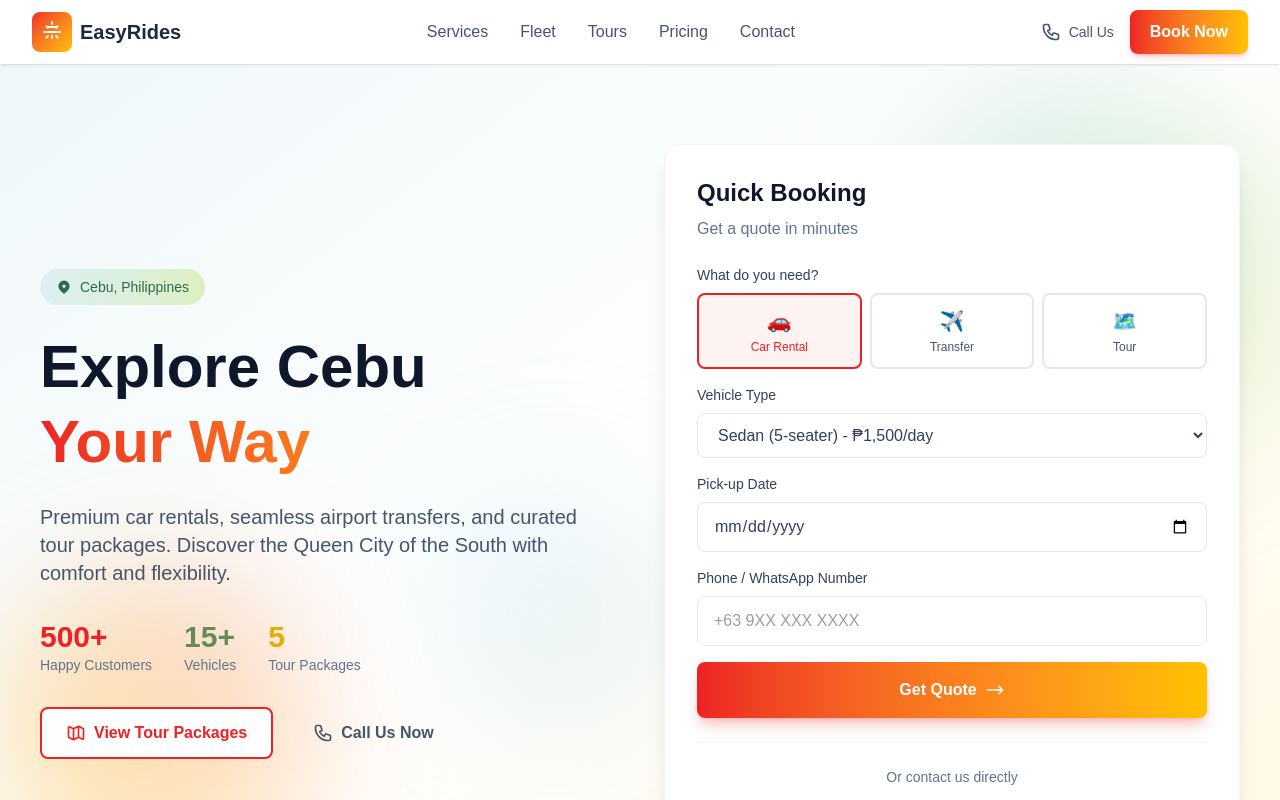
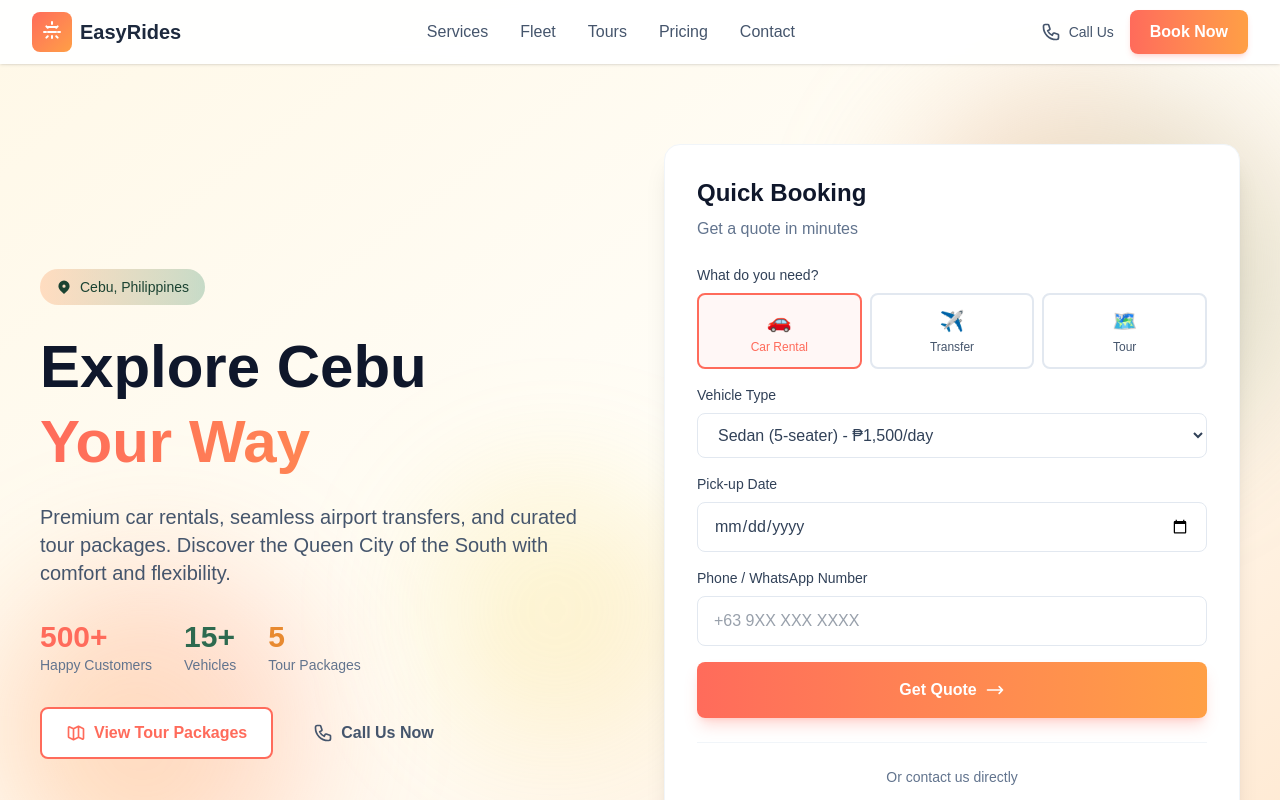
Before and after one commit to j-andradeii/easyrides-cebu, a Next.js app: page / in a window 1280 px wide. Shown: the top 800 px of the page. Built offline with nearby package versions, Linux system fonts and the light colour scheme.

Commit message:
update color pallete

```diff
--- a/src/app/globals.css
+++ b/src/app/globals.css
@@ -1,25 +1,41 @@
 @import "tailwindcss";
 
 :root {
-  --background: #ffffff;
-  --foreground: #171717;
+  --background: #FFF8E7;
+  --foreground: #2D3748;
 
-  /* Cebu/Sinulog Color Palette */
-  --cebu-sky: #A0D2DB;
-  --cebu-sky-light: #C5E4EA;
-  --cebu-sky-dark: #7BBDC9;
+  /* Tropical Adventure Color Palette */
+  --coral: #FF6B5B;
+  --coral-light: #FF8A7D;
+  --coral-dark: #E55A4A;
 
-  --cebu-red: #ED2224;
-  --cebu-red-light: #FF4D4F;
-  --cebu-red-dark: #C41E20;
+  --mango: #FF9F45;
+  --mango-light: #FFB76B;
+  --mango-dark: #E88A30;
 
-  --cebu-gold: #FFC100;
-  --cebu-gold-light: #FFD54F;
-  --cebu-gold-dark: #E5AD00;
+  --golden: #F4D03F;
+  --golden-light: #F7DC6F;
+  --golden-dark: #D4B02F;
 
-  --cebu-green: #658C58;
-  --cebu-green-light: #A5D620;
-  --cebu-green-dark: #31694E;
+  --papaya: #FFAB76;
+  --papaya-light: #FFBF94;
+  --papaya-dark: #E89560;
+
+  --terracotta: #E07A5F;
+  --terracotta-light: #E99680;
+  --terracotta-dark: #C96A50;
+
+  --palm: #2D6A4F;
+  --palm-light: #40916C;
+  --palm-dark: #1B4332;
+
+  --cream: #FFF8E7;
+  --cream-light: #FFFDF7;
+  --cream-dark: #F5EDD8;
+
+  --hibiscus: #C94C4C;
+  --hibiscus-light: #D86B6B;
+  --hibiscus-dark: #A83D3D;
 }
 
 @theme inline {
@@ -28,28 +44,44 @@
   --font-sans: var(--font-geist-sans);
   --font-mono: var(--font-geist-mono);
 
-  /* Cebu Color Theme */
-  --color-cebu-sky: var(--cebu-sky);
-  --color-cebu-sky-light: var(--cebu-sky-light);
-  --color-cebu-sky-dark: var(--cebu-sky-dark);
+  /* Tropical Adventure Theme */
+  --color-coral: var(--coral);
+  --color-coral-light: var(--coral-light);
+  --color-coral-dark: var(--coral-dark);
 
-  --color-cebu-red: var(--cebu-red);
-  --color-cebu-red-light: var(--cebu-red-light);
-  --color-cebu-red-dark: var(--cebu-red-dark);
+  --color-mango: var(--mango);
+  --color-mango-light: var(--mango-light);
+  --color-mango-dark: var(--mango-dark);
 
-  --color-cebu-gold: var(--cebu-gold);
-  --color-cebu-gold-light: var(--cebu-gold-light);
-  --color-cebu-gold-dark: var(--cebu-gold-dark);
+  --color-golden: var(--golden);
+  --color-golden-light: var(--golden-light);
+  --color-golden-dark: var(--golden-dark);
 
-  --color-cebu-green: var(--cebu-green);
-  --color-cebu-green-light: var(--cebu-green-light);
-  --color-cebu-green-dark: var(--cebu-green-dark);
+  --color-papaya: var(--papaya);
+  --color-papaya-light: var(--papaya-light);
+  --color-papaya-dark: var(--papaya-dark);
+
+  --color-terracotta: var(--terracotta);
+  --color-terracotta-light: var(--terracotta-light);
+  --color-terracotta-dark: var(--terracotta-dark);
+
+  --color-palm: var(--palm);
+  --color-palm-light: var(--palm-light);
+  --color-palm-dark: var(--palm-dark);
+
+  --color-cream: var(--cream);
+  --color-cream-light: var(--cream-light);
+  --color-cream-dark: var(--cream-dark);
+
+  --color-hibiscus: var(--hibiscus);
+  --color-hibiscus-light: var(--hibiscus-light);
+  --color-hibiscus-dark: var(--hibiscus-dark);
 }
 
 @media (prefers-color-scheme: dark) {
   :root {
-    --background: #0a0a0a;
-    --foreground: #ededed;
+    --background: #1a1a2e;
+    --foreground: #FFF8E7;
   }
 }
 
--- a/src/components/landing/HeroSection.tsx
+++ b/src/components/landing/HeroSection.tsx
@@ -45,19 +45,19 @@ export function HeroSection() {
 
   return (
     <section className="relative min-h-screen flex items-center pt-16 overflow-hidden">
-      {/* Background Gradient - Cebu Sky */}
-      <div className="absolute inset-0 bg-gradient-to-br from-cebu-sky-light/30 via-white to-cebu-gold-light/20" />
+      {/* Background Gradient - Warm Tropical */}
+      <div className="absolute inset-0 bg-gradient-to-br from-cream via-cream-light to-papaya-light/30" />
 
-      {/* Decorative Elements - Vibrant Cebu Blurs */}
-      <div className="absolute top-20 right-0 w-96 h-96 bg-gradient-to-br from-cebu-sky/40 to-cebu-green-light/30 rounded-full blur-3xl" />
-      <div className="absolute bottom-20 left-0 w-80 h-80 bg-gradient-to-tr from-cebu-gold/40 to-cebu-red/20 rounded-full blur-3xl" />
-      <div className="absolute top-1/2 left-1/3 w-64 h-64 bg-cebu-sky/20 rounded-full blur-3xl" />
+      {/* Decorative Elements - Tropical Warmth */}
+      <div className="absolute top-20 right-0 w-96 h-96 bg-gradient-to-br from-papaya/40 to-palm-light/30 rounded-full blur-3xl" />
+      <div className="absolute bottom-20 left-0 w-80 h-80 bg-gradient-to-tr from-mango/40 to-coral/20 rounded-full blur-3xl" />
+      <div className="absolute top-1/2 left-1/3 w-64 h-64 bg-golden/20 rounded-full blur-3xl" />
 
       <div className="relative max-w-7xl mx-auto px-4 sm:px-6 lg:px-8 py-12 lg:py-20">
         <div className="grid lg:grid-cols-2 gap-12 items-center">
           {/* Left Content */}
           <div className="text-center lg:text-left">
-            <div className="inline-flex items-center gap-2 bg-gradient-to-r from-cebu-sky-light/50 to-cebu-green-light/30 text-cebu-green-dark px-4 py-2 rounded-full text-sm font-medium mb-6">
+            <div className="inline-flex items-center gap-2 bg-gradient-to-r from-papaya-light/50 to-palm-light/30 text-palm-dark px-4 py-2 rounded-full text-sm font-medium mb-6">
               <svg className="w-4 h-4" fill="currentColor" viewBox="0 0 20 20">
                 <path
                   fillRule="evenodd"
@@ -70,7 +70,7 @@ export function HeroSection() {
 
             <h1 className="text-4xl sm:text-5xl lg:text-6xl font-bold text-slate-900 mb-6 leading-tight">
               Explore Cebu
-              <span className="block bg-gradient-to-r from-cebu-red to-cebu-gold bg-clip-text text-transparent">Your Way</span>
+              <span className="block bg-gradient-to-r from-coral to-mango bg-clip-text text-transparent">Your Way</span>
             </h1>
 
             <p className="text-lg sm:text-xl text-slate-600 mb-8 max-w-xl mx-auto lg:mx-0">
@@ -81,15 +81,15 @@ export function HeroSection() {
             {/* Quick Stats */}
             <div className="flex flex-wrap justify-center lg:justify-start gap-8 mb-8">
               <div>
-                <div className="text-3xl font-bold text-cebu-red">500+</div>
+                <div className="text-3xl font-bold text-coral">500+</div>
                 <div className="text-sm text-slate-500">Happy Customers</div>
               </div>
               <div>
-                <div className="text-3xl font-bold text-cebu-green">15+</div>
+                <div className="text-3xl font-bold text-palm">15+</div>
                 <div className="text-sm text-slate-500">Vehicles</div>
               </div>
               <div>
-                <div className="text-3xl font-bold text-cebu-gold-dark">5</div>
+                <div className="text-3xl font-bold text-mango-dark">5</div>
                 <div className="text-sm text-slate-500">Tour Packages</div>
               </div>
             </div>
@@ -98,7 +98,7 @@ export function HeroSection() {
             <div className="flex flex-wrap justify-center lg:justify-start gap-4">
               <a
                 href="#tours"
-                className="inline-flex items-center gap-2 bg-white border-2 border-cebu-red text-cebu-red hover:bg-cebu-red/5 px-6 py-3 rounded-lg font-semibold transition-colors"
+                className="inline-flex items-center gap-2 bg-white border-2 border-coral text-coral hover:bg-coral/5 px-6 py-3 rounded-lg font-semibold transition-colors"
               >
                 <svg className="w-5 h-5" fill="none" stroke="currentColor" viewBox="0 0 24 24">
                   <path
@@ -112,7 +112,7 @@ export function HeroSection() {
               </a>
               <a
                 href="tel:+639123456789"
-                className="inline-flex items-center gap-2 text-slate-600 hover:text-cebu-red px-6 py-3 font-semibold transition-colors"
+                className="inline-flex items-center gap-2 text-slate-600 hover:text-coral px-6 py-3 font-semibold transition-colors"
               >
                 <svg className="w-5 h-5" fill="none" stroke="currentColor" viewBox="0 0 24 24">
                   <path
@@ -151,8 +151,8 @@ export function HeroSection() {
                         onClick={() => setServiceType(option.value as ServiceType)}
                         className={`p-3 rounded-lg border-2 text-center transition-all ${
                           serviceType === option.value
-                            ? 'border-cebu-red bg-cebu-red/5 text-cebu-red'
-                            : 'border-slate-200 hover:border-cebu-red/50 text-slate-600'
+                            ? 'border-coral bg-coral/5 text-coral'
+                            : 'border-slate-200 hover:border-coral/50 text-slate-600'
                         }`}
                       >
                         <div className="text-xl mb-1">{option.icon}</div>
@@ -171,7 +171,7 @@ export function HeroSection() {
                     <select
                       value={vehicleType}
                       onChange={(e) => setVehicleType(e.target.value as VehicleType)}
-                      className="w-full px-4 py-3 border border-slate-200 rounded-lg focus:ring-2 focus:ring-cebu-red focus:border-transparent text-slate-700"
+                      className="w-full px-4 py-3 border border-slate-200 rounded-lg focus:ring-2 focus:ring-coral focus:border-transparent text-slate-700"
                     >
                       <option value="sedan">Sedan (5-seater) - ₱1,500/day</option>
                       <option value="suv">SUV (7-seater) - ₱2,500/day</option>
@@ -190,7 +190,7 @@ export function HeroSection() {
                     value={pickupDate}
                     onChange={(e) => setPickupDate(e.target.value)}
                     min={new Date().toISOString().split('T')[0]}
-                    className="w-full px-4 py-3 border border-slate-200 rounded-lg focus:ring-2 focus:ring-cebu-red focus:border-transparent text-slate-700"
+                    className="w-full px-4 py-3 border border-slate-200 rounded-lg focus:ring-2 focus:ring-coral focus:border-transparent text-slate-700"
                     required
                   />
                 </div>
@@ -205,7 +205,7 @@ export function HeroSection() {
                     value={phone}
                     onChange={(e) => setPhone(e.target.value)}
                     placeholder="+63 9XX XXX XXXX"
-                    className="w-full px-4 py-3 border border-slate-200 rounded-lg focus:ring-2 focus:ring-cebu-red focus:border-transparent text-slate-700"
+                    className="w-full px-4 py-3 border border-slate-200 rounded-lg focus:ring-2 focus:ring-coral focus:border-transparent text-slate-700"
                     required
                   />
                 </div>
@@ -214,7 +214,7 @@ export function HeroSection() {
                 <button
                   type="submit"
                   disabled={isSubmitting}
-                  className="w-full bg-gradient-to-r from-cebu-red to-cebu-gold hover:from-cebu-red-dark hover:to-cebu-gold-dark disabled:from-cebu-red/70 disabled:to-cebu-gold/70 text-white py-4 rounded-lg font-semibold transition-all flex items-center justify-center gap-2 shadow-lg shadow-cebu-red/25"
+                  className="w-full bg-gradient-to-r from-coral to-mango hover:from-coral-dark hover:to-mango-dark disabled:from-coral/70 disabled:to-mango/70 text-white py-4 rounded-lg font-semibold transition-all flex items-center justify-center gap-2 shadow-lg shadow-coral/25"
                 >
                   {isSubmitting ? (
                     <>
@@ -296,7 +296,7 @@ export function HeroSection() {
 
       {/* Scroll Indicator */}
       <div className="absolute bottom-8 left-1/2 transform -translate-x-1/2 animate-bounce">
-        <a href="#services" className="text-slate-400 hover:text-cebu-red transition-colors">
+        <a href="#services" className="text-slate-400 hover:text-coral transition-colors">
           <svg className="w-8 h-8" fill="none" stroke="currentColor" viewBox="0 0 24 24">
             <path
               strokeLinecap="round"
--- a/src/components/landing/Navigation.tsx
+++ b/src/components/landing/Navigation.tsx
@@ -19,7 +19,7 @@ export function Navigation() {
         <div className="flex items-center justify-between h-16">
           {/* Logo */}
           <a href="#" className="flex items-center gap-2">
-            <div className="w-10 h-10 bg-gradient-to-br from-cebu-red to-cebu-gold rounded-lg flex items-center justify-center">
+            <div className="w-10 h-10 bg-gradient-to-br from-coral to-mango rounded-lg flex items-center justify-center">
               <svg
                 className="w-6 h-6 text-white"
                 fill="none"
@@ -43,7 +43,7 @@ export function Navigation() {
               <a
                 key={link.href}
                 href={link.href}
-                className="text-slate-600 hover:text-cebu-red font-medium transition-colors"
+                className="text-slate-600 hover:text-coral font-medium transition-colors"
               >
                 {link.label}
               </a>
@@ -54,7 +54,7 @@ export function Navigation() {
           <div className="hidden md:flex items-center gap-4">
             <a
               href="tel:+639123456789"
-              className="flex items-center gap-2 text-slate-600 hover:text-cebu-red transition-colors"
+              className="flex items-center gap-2 text-slate-600 hover:text-coral transition-colors"
             >
               <svg className="w-5 h-5" fill="none" stroke="currentColor" viewBox="0 0 24 24">
                 <path
@@ -68,7 +68,7 @@ export function Navigation() {
             </a>
             <a
               href="#contact"
-              className="bg-gradient-to-r from-cebu-red to-cebu-gold hover:from-cebu-red-dark hover:to-cebu-gold-dark text-white px-5 py-2.5 rounded-lg font-semibold transition-all shadow-md shadow-cebu-red/20"
+              className="bg-gradient-to-r from-coral to-mango hover:from-coral-dark hover:to-mango-dark text-white px-5 py-2.5 rounded-lg font-semibold transition-all shadow-md shadow-coral/20"
             >
               Book Now
             </a>
@@ -109,7 +109,7 @@ export function Navigation() {
               <div className="flex gap-4 pt-4 border-t border-slate-100">
                 <a
                   href="tel:+639123456789"
-                  className="flex-1 flex items-center justify-center gap-2 border-2 border-cebu-red text-cebu-red px-4 py-2.5 rounded-lg font-semibold"
+                  className="flex-1 flex items-center justify-center gap-2 border-2 border-coral text-coral px-4 py-2.5 rounded-lg font-semibold"
                 >
                   <svg className="w-5 h-5" fill="none" stroke="currentColor" viewBox="0 0 24 24">
                     <path
@@ -123,7 +123,7 @@ export function Navigation() {
                 </a>
                 <a
                   href="#contact"
-                  className="flex-1 bg-gradient-to-r from-cebu-red to-cebu-gold hover:from-cebu-red-dark hover:to-cebu-gold-dark text-white px-4 py-2.5 rounded-lg font-semibold text-center transition-all"
+                  className="flex-1 bg-gradient-to-r from-coral to-mango hover:from-coral-dark hover:to-mango-dark text-white px-4 py-2.5 rounded-lg font-semibold text-center transition-all"
                   onClick={() => setMobileMenuOpen(false)}
                 >
                   Book Now
--- a/src/components/landing/ServicesSection.tsx
+++ b/src/components/landing/ServicesSection.tsx
@@ -100,29 +100,29 @@ const services = [
 
 const colorClasses = {
   cyan: {
-    bg: 'bg-cebu-sky/20',
-    icon: 'text-cebu-sky-dark',
-    border: 'group-hover:border-cebu-sky',
+    bg: 'bg-papaya/20',
+    icon: 'text-terracotta',
+    border: 'group-hover:border-papaya',
   },
   orange: {
-    bg: 'bg-cebu-gold/20',
-    icon: 'text-cebu-gold-dark',
-    border: 'group-hover:border-cebu-gold',
+    bg: 'bg-mango/20',
+    icon: 'text-mango-dark',
+    border: 'group-hover:border-mango',
   },
   emerald: {
-    bg: 'bg-cebu-green-light/20',
-    icon: 'text-cebu-green',
-    border: 'group-hover:border-cebu-green-light',
+    bg: 'bg-palm-light/20',
+    icon: 'text-palm',
+    border: 'group-hover:border-palm-light',
   },
   violet: {
-    bg: 'bg-cebu-red/10',
-    icon: 'text-cebu-red',
-    border: 'group-hover:border-cebu-red/50',
+    bg: 'bg-coral/10',
+    icon: 'text-coral',
+    border: 'group-hover:border-coral/50',
   },
   rose: {
-    bg: 'bg-cebu-red/20',
-    icon: 'text-cebu-red-dark',
-    border: 'group-hover:border-cebu-red',
+    bg: 'bg-hibiscus/20',
+    icon: 'text-hibiscus-dark',
+    border: 'group-hover:border-hibiscus',
   },
 };
 
@@ -132,7 +132,7 @@ export function ServicesSection() {
       <div className="max-w-7xl mx-auto px-4 sm:px-6 lg:px-8">
         {/* Section Header */}
         <div className="text-center mb-16">
-          <div className="inline-flex items-center gap-2 bg-cebu-sky/30 text-cebu-sky-dark px-4 py-2 rounded-full text-sm font-medium mb-4">
+          <div className="inline-flex items-center gap-2 bg-papaya/30 text-terracotta px-4 py-2 rounded-full text-sm font-medium mb-4">
             Our Services
           </div>
           <h2 className="text-3xl sm:text-4xl font-bold text-slate-900 mb-4">
@@ -192,7 +192,7 @@ export function ServicesSection() {
         <div className="text-center mt-12">
           <a
             href="#contact"
-            className="inline-flex items-center gap-2 bg-cebu-red hover:bg-cebu-red-dark text-white px-8 py-4 rounded-lg font-semibold transition-colors"
+            className="inline-flex items-center gap-2 bg-coral hover:bg-coral-dark text-white px-8 py-4 rounded-lg font-semibold transition-colors"
           >
             Get Started
             <svg className="w-5 h-5" fill="none" stroke="currentColor" viewBox="0 0 24 24">
--- a/src/components/landing/ToursSection.tsx
+++ b/src/components/landing/ToursSection.tsx
@@ -44,39 +44,39 @@ const tourPackages = [
 
 const colorClasses = {
   cyan: {
-    badge: 'bg-cebu-sky/30 text-cebu-sky-dark',
-    border: 'hover:border-cebu-sky',
-    button: 'bg-cebu-sky-dark hover:bg-cebu-sky',
+    badge: 'bg-papaya/30 text-terracotta',
+    border: 'hover:border-papaya',
+    button: 'bg-terracotta hover:bg-terracotta-dark',
   },
   emerald: {
-    badge: 'bg-cebu-green-light/30 text-cebu-green-dark',
-    border: 'hover:border-cebu-green-light',
-    button: 'bg-cebu-green hover:bg-cebu-green-dark',
+    badge: 'bg-palm-light/30 text-palm-dark',
+    border: 'hover:border-palm-light',
+    button: 'bg-palm hover:bg-palm-dark',
   },
   violet: {
-    badge: 'bg-cebu-red/10 text-cebu-red',
-    border: 'hover:border-cebu-red/50',
-    button: 'bg-cebu-red hover:bg-cebu-red-dark',
+    badge: 'bg-coral/10 text-coral',
+    border: 'hover:border-coral/50',
+    button: 'bg-coral hover:bg-coral-dark',
   },
   orange: {
-    badge: 'bg-cebu-gold/30 text-cebu-gold-dark',
-    border: 'hover:border-cebu-gold',
-    button: 'bg-cebu-gold hover:bg-cebu-gold-dark text-slate-900',
+    badge: 'bg-mango/30 text-mango-dark',
+    border: 'hover:border-mango',
+    button: 'bg-mango hover:bg-mango-dark text-slate-900',
   },
   rose: {
-    badge: 'bg-cebu-red/20 text-cebu-red-dark',
-    border: 'hover:border-cebu-red',
-    button: 'bg-cebu-red hover:bg-cebu-red-dark',
+    badge: 'bg-hibiscus/20 text-hibiscus-dark',
+    border: 'hover:border-hibiscus',
+    button: 'bg-hibiscus hover:bg-hibiscus-dark',
   },
 };
 
 export function ToursSection() {
   return (
-    <section id="tours" className="py-20 bg-gradient-to-b from-white to-cebu-sky/20">
+    <section id="tours" className="py-20 bg-gradient-to-b from-white to-cream-dark/30">
       <div className="max-w-7xl mx-auto px-4 sm:px-6 lg:px-8">
         {/* Section Header */}
         <div className="text-center mb-16">
-          <div className="inline-flex items-center gap-2 bg-cebu-green-light/30 text-cebu-green-dark px-4 py-2 rounded-full text-sm font-medium mb-4">
+          <div className="inline-flex items-center gap-2 bg-palm-light/30 text-palm-dark px-4 py-2 rounded-full text-sm font-medium mb-4">
             <svg className="w-4 h-4" fill="none" stroke="currentColor" viewBox="0 0 24 24">
               <path
                 strokeLinecap="round"
@@ -104,11 +104,11 @@ export function ToursSection() {
               <div
                 key={index}
                 className={`relative bg-white rounded-2xl p-6 border border-slate-100 hover:shadow-lg transition-all duration-300 ${colors.border} ${
-                  tour.featured ? 'ring-2 ring-cebu-red' : ''
+                  tour.featured ? 'ring-2 ring-coral' : ''
                 }`}
               >
                 {tour.featured && (
-                  <div className="absolute -top-3 left-1/2 transform -translate-x-1/2 bg-cebu-red text-white text-xs font-bold px-3 py-1 rounded-full">
+                  <div className="absolute -top-3 left-1/2 transform -translate-x-1/2 bg-coral text-white text-xs font-bold px-3 py-1 rounded-full">
                     BEST VALUE
                   </div>
                 )}
@@ -129,7 +129,7 @@ export function ToursSection() {
                 <ul className="space-y-2 mb-6">
                   {tour.highlights.map((highlight, idx) => (
                     <li key={idx} className="flex items-center gap-2 text-sm text-slate-500">
-                      <svg className="w-4 h-4 text-cebu-green" fill="currentColor" viewBox="0 0 20 20">
+                      <svg className="w-4 h-4 text-palm" fill="currentColor" viewBox="0 0 20 20">
                         <path
                           fillRule="evenodd"
                           d="M16.707 5.293a1 1 0 010 1.414l-8 8a1 1 0 01-1.414 0l-4-4a1 1 0 011.414-1.414L8 12.586l7.293-7.293a1 1 0 011.414 0z"
@@ -156,9 +156,9 @@ export function ToursSection() {
         {/* Custom Tour CTA */}
         <div className="mt-16 text-center">
           <div className="bg-white rounded-2xl p-8 shadow-sm border border-slate-100 max-w-2xl mx-auto">
-            <div className="w-16 h-16 bg-cebu-gold/20 rounded-full flex items-center justify-center mx-auto mb-4">
+            <div className="w-16 h-16 bg-mango/20 rounded-full flex items-center justify-center mx-auto mb-4">
               <svg
-                className="w-8 h-8 text-cebu-gold-dark"
+                className="w-8 h-8 text-mango-dark"
                 fill="none"
                 stroke="currentColor"
                 viewBox="0 0 24 24"
@@ -178,7 +178,7 @@ export function ToursSection() {
             </p>
             <a
               href="#contact"
-              className="inline-flex items-center gap-2 bg-cebu-red hover:bg-cebu-red-dark text-white px-6 py-3 rounded-lg font-semibold transition-colors"
+              className="inline-flex items-center gap-2 bg-coral hover:bg-coral-dark text-white px-6 py-3 rounded-lg font-semibold transition-colors"
             >
               <svg className="w-5 h-5" fill="none" stroke="currentColor" viewBox="0 0 24 24">
                 <path
```
Also changed, not shown: src/components/landing/ContactSection.tsx (+9 -9 lines), src/components/landing/DriverBanner.tsx (+11 -11 lines), src/components/landing/FleetSection.tsx (+7 -7 lines), src/components/landing/Footer.tsx (+10 -10 lines), src/components/landing/TransferRatesSection.tsx (+14 -14 lines), src/components/landing/WhyChooseUs.tsx (+6 -6 lines).
